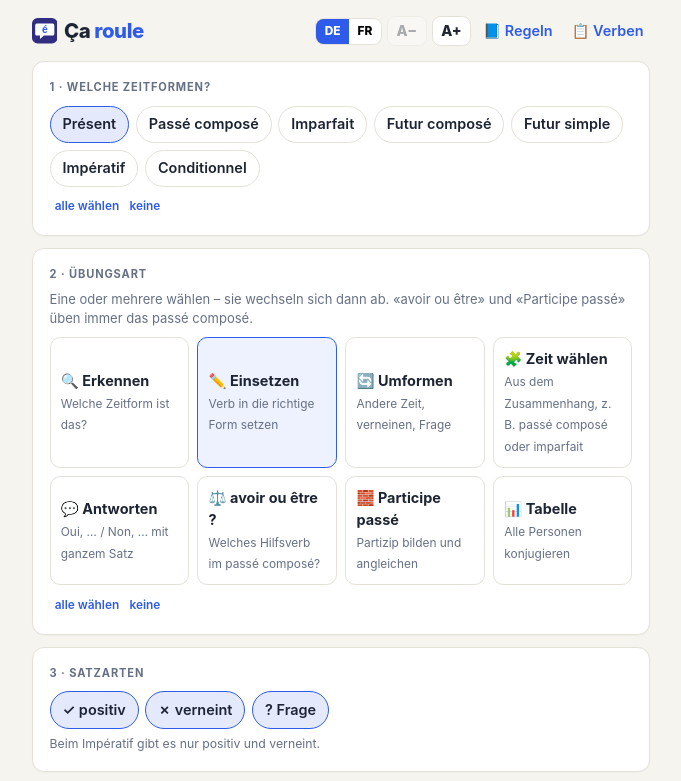
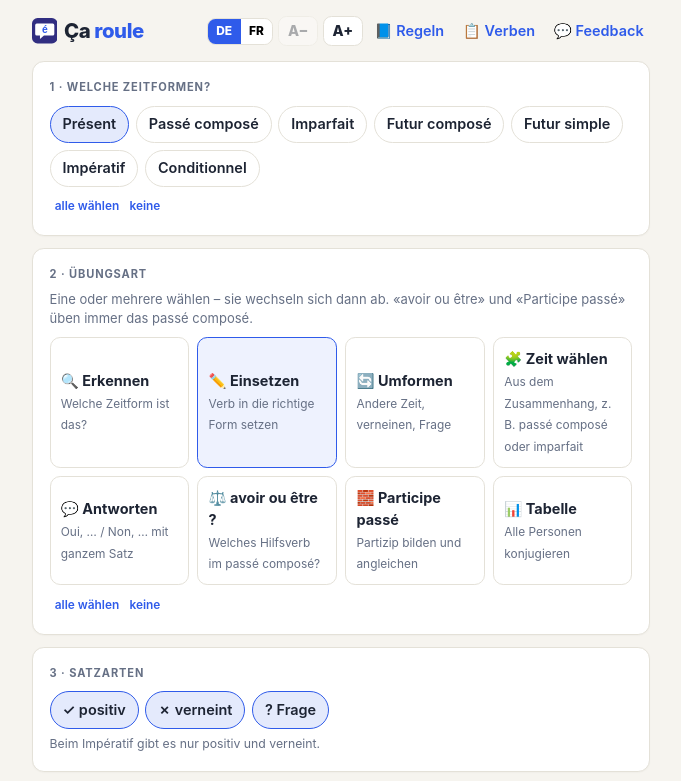
Before and after one commit to novarion-desk/caroule, a plain HTML site: page index.html in a window 1280 px wide. Shown: the top 781 px of the page, without its empty margins (299-980 px from the left). Drawn offline with Linux system fonts and the light colour scheme.

Commit message:
Feedback-Knopf (anonymes Tally-Formular für Fehler, Inhaltsfehler und Wünsche)
Co-Authored-By: Claude Sonnet 5.5 <noreply@anthropic.com>
Claude-Session: https://claude.ai/code/session_01FbAUqrwk4KMZ8FfGZMyspT

```diff
--- a/index.html
+++ b/index.html
@@ -167,6 +167,7 @@ footer{text-align:center;color:var(--muted);font-size:13px;margin-top:24px}
       <button class="fs" id="fsPlus" aria-label="A+">A+</button>
       <button class="btn-link" id="rulesBtn">📘 Regeln</button>
       <button class="btn-link" id="verbsBtn">📋 Verben</button>
+      <button class="btn-link" id="feedbackBtn" onclick="openAppFeedback()">💬 Feedback</button>
     </div>
   </header>
   <main id="app"></main>
@@ -1085,5 +1086,9 @@ if('serviceWorker' in navigator){window.addEventListener('load',()=>navigator.se
 const app=document.getElementById('app');
 renderSetup();
 </script>
+<script>
+/* Feedback: öffnet das anonyme Tally-Formular (App, Version und Gerät werden mitgegeben, keine Personendaten) */
+function openAppFeedback(){var q=new URLSearchParams({app:'caroule',version:'2026-11-21',geraet:(navigator.userAgent||'').slice(0,120)});window.open('https://tally.so/r/GeR9re?'+q.toString(),'_blank','noopener');}
+</script>
 </body>
 </html>
```
Also changed, not shown: 1 other file.
